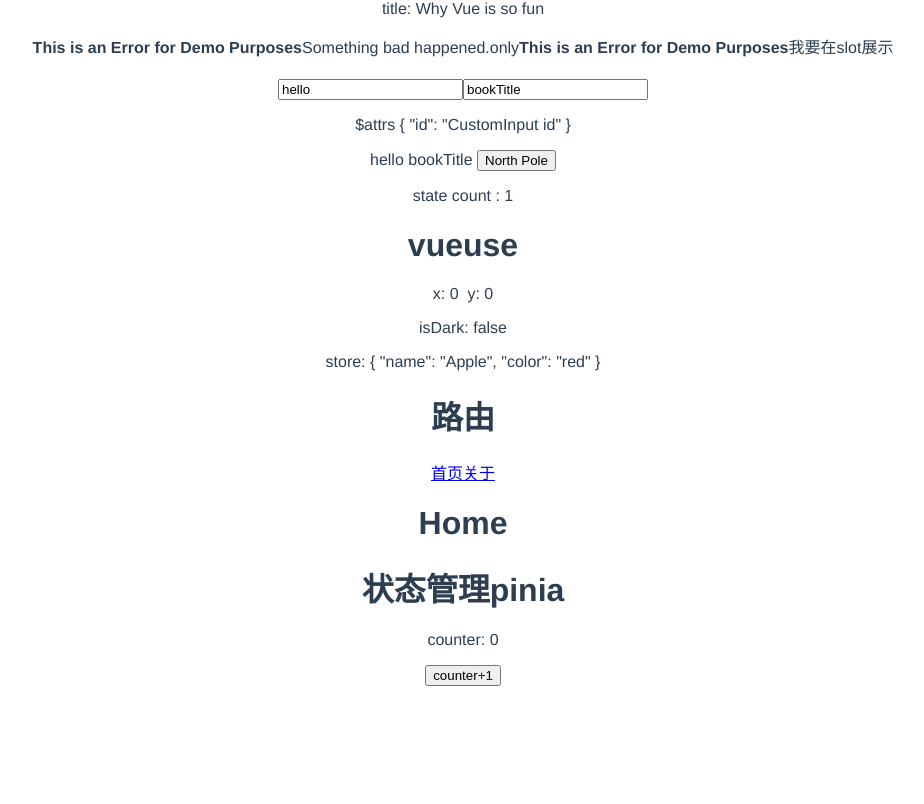
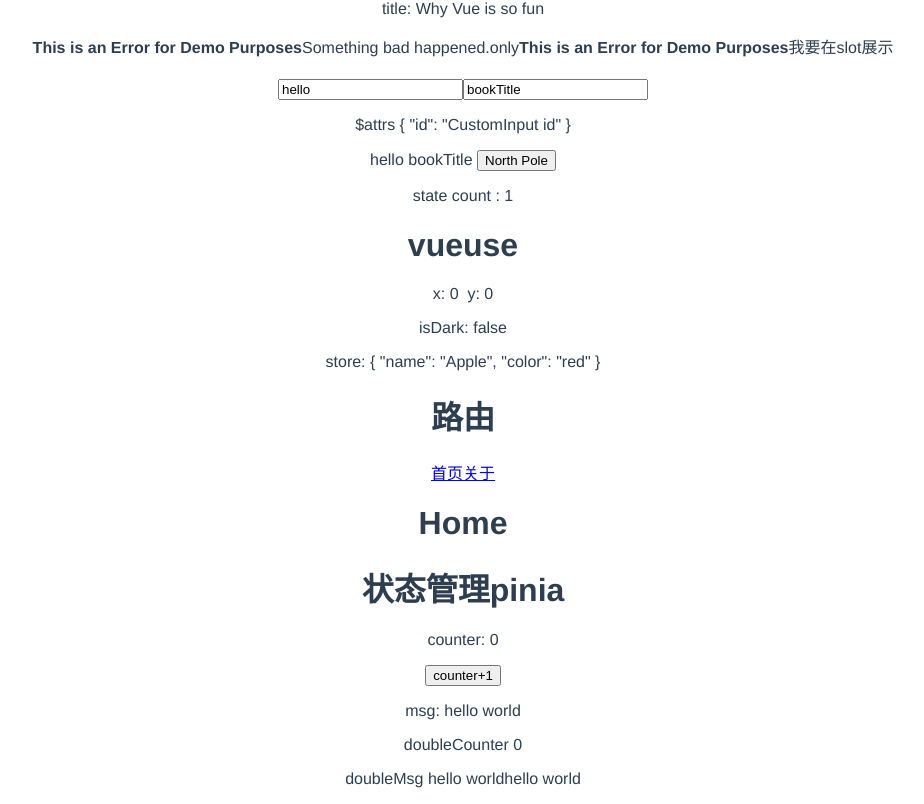
Before and after one commit to Talentjun/Vite-Vue3, a Vue app: page /#/home in a window 1280 px wide. Shown: the part 1456-2260 px from the top of the page, without its empty margins (177-1101 px from the left). Before the commit the page ends 2150 px from the top, so only its background shows below. Built offline with nearby package versions, Linux system fonts and the light colour scheme.

Commit message:
feat: pinia use state getters actions

```diff
--- a/src/components/Pinia.vue
+++ b/src/components/Pinia.vue
@@ -1,6 +1,9 @@
 <template>
   <p>counter: {{ store.counter }}</p>
   <button @click="handleClick">counter+1</button>
+  <p>msg: {{ msg }}</p>
+  <p>doubleCounter {{ doubleCounter }}</p>
+  <p>doubleMsg {{ doubleMsg }}</p>
 </template>
 
 <script setup>
@@ -9,11 +12,26 @@ import { storeToRefs } from 'pinia'
 
 const store = mainStore()
 
-// console.log('pinia', store)
+console.log('pinia', store)
 
-const { counter } = storeToRefs(store)
+const { counter, msg, doubleCounter, doubleMsg } = storeToRefs(store)
+// console.log('storeToRefs', storeToRefs(store))
 
 function handleClick() {
   counter.value++
+  store.$patch({
+    msg: 'pinia good!',
+    counter: counter.value + 1,
+  })
+
+  store.$patch((state) => {
+    console.log('state', state)
+  })
+
+  // store.increment('yejun') // 加2+yejun
+
+  setTimeout(() => {
+    store.$reset() // 重置到默认值
+  }, 1000)
 }
 </script>
--- a/src/pinia/index.js
+++ b/src/pinia/index.js
@@ -1,5 +1,6 @@
 import { defineStore } from "pinia"
 
+/* 第一个参数为容器的id */
 export const mainStore = defineStore('main', {
   state: () => {
     return {
@@ -8,9 +9,16 @@ export const mainStore = defineStore('main', {
     }
   },
   getters: {
-
+    doubleCounter(state) {
+      return state.counter * 2
+    },
+    doubleMsg() {
+      return this.msg + this.msg
+    }
   },
   actions: {
-
+    increment(name) {
+      this.counter = this.counter + 2 + name
+    },
   }
 })
```
